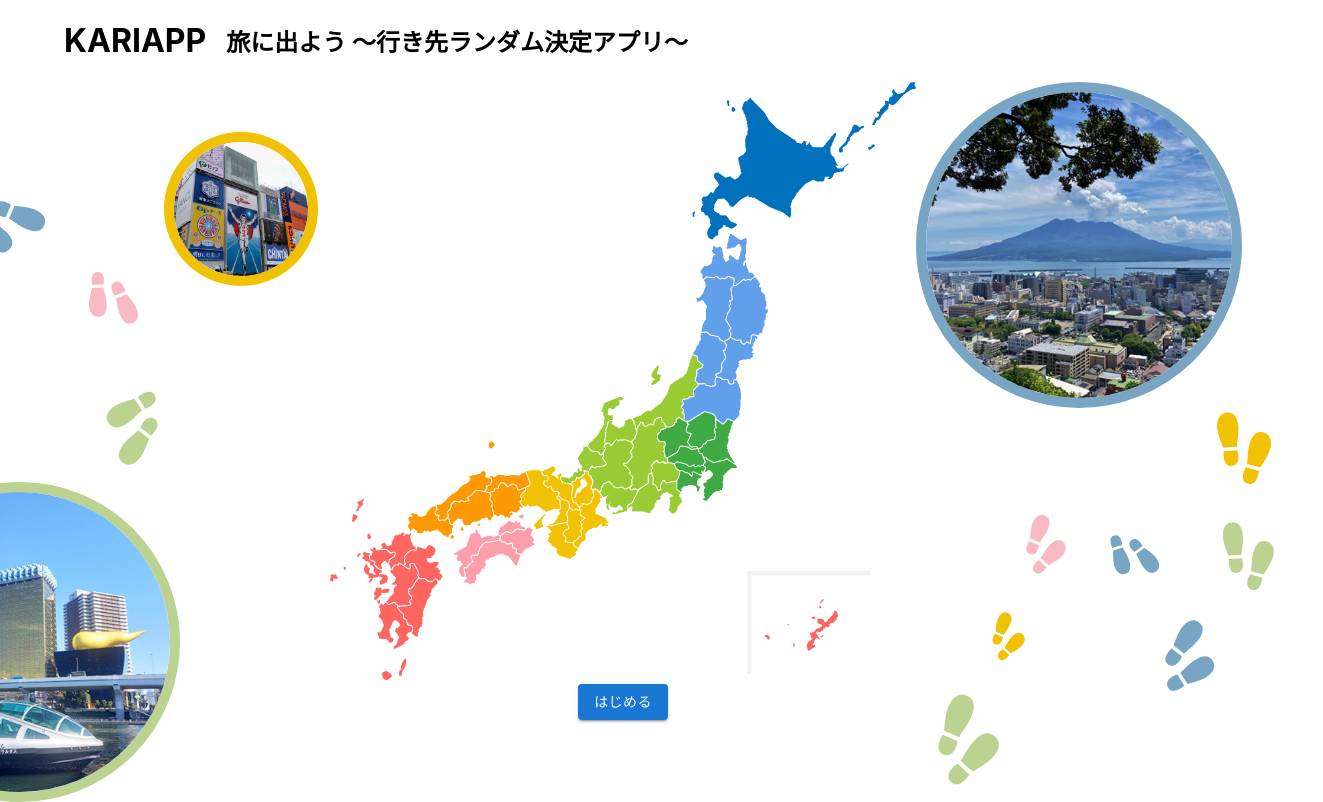
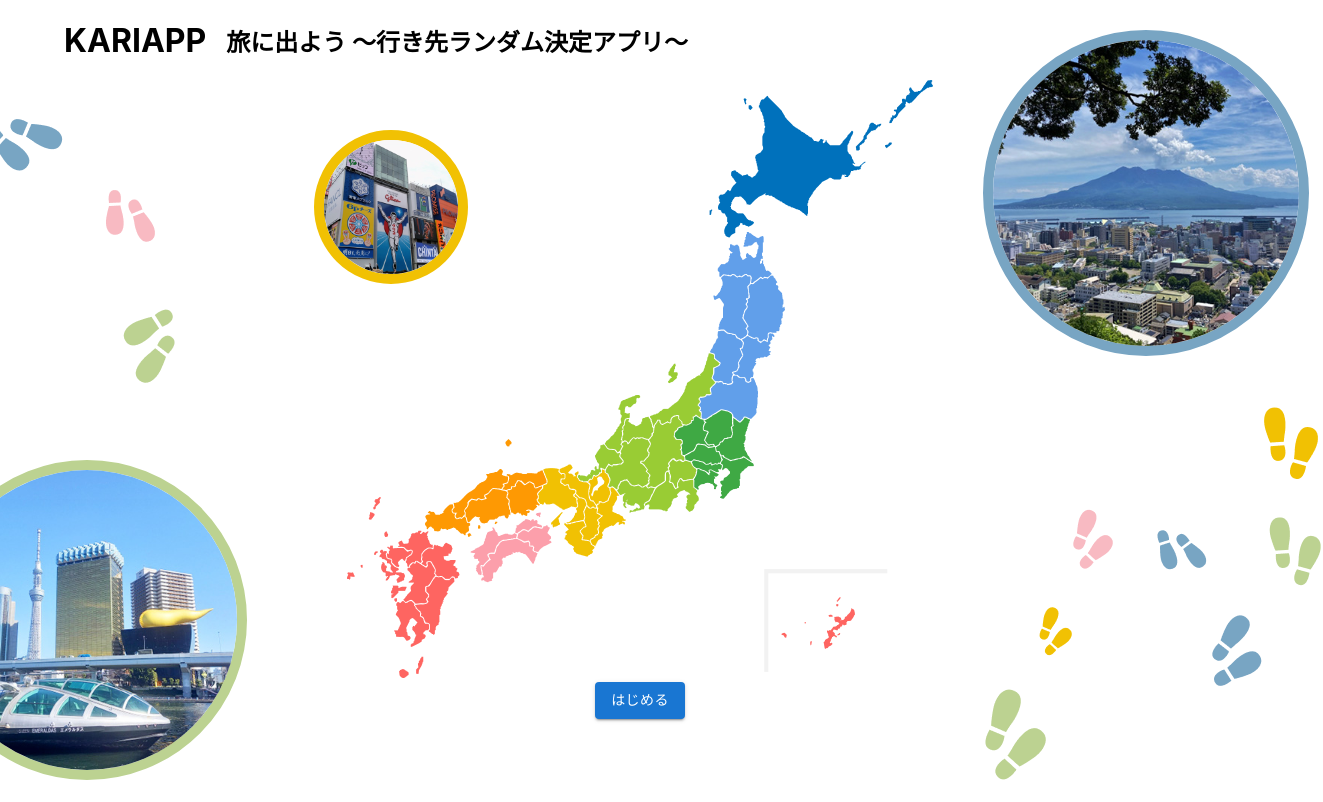
Before and after one commit to Apocalyptic-Wonderboiled/wonder-app, a React (Create React App) app: page / in a window 1280 px wide. Shown: the whole page, 1323 px wide, since content can reach past the window. Built offline with nearby package versions, Linux system fonts and the light colour scheme.

Commit message:
#21 TOP画面の配置を調整

```diff
--- a/src/components/Top.jsx
+++ b/src/components/Top.jsx
@@ -4,12 +4,12 @@ import styles from './Top.module.css';
 export const Top = (props) => {
   return (
     <>
-      <div className={styles.container}>
+      <div className={styles.header}>
         <h1>KARIAPP</h1>
         <h2 className={styles.subtitle}>旅に出よう 〜行き先ランダム決定アプリ〜</h2>
       </div>
 
-      <div className={styles.container}>
+      <div className={styles.body}>
         <div className={styles.leftContainer}>
           <div>
             <img src={'/images/Top/footprints_l.png'} className={styles.footprintsLeftStyle} alt="足跡の画像" />
--- a/src/components/Top.module.css
+++ b/src/components/Top.module.css
@@ -4,8 +4,15 @@
   align-items: center;
 }
 
-.container {
+.header {
   display: flex;
+  align-items: center;
+  height: 10vh;
+}
+
+.body {
+  display: flex;
+  height: 90vh;
 }
 
 .leftContainer {
@@ -24,12 +31,14 @@
 
 .footprintsLeftStyle {
   position: absolute;
-  top: 100px;
+  top: 20px;
   right: 150px;
 }
 
 .footprintsRighttStyle {
   position: absolute;
+  bottom: 10px;
+  left: 30px;
 }
 
 .image1Style {
@@ -38,8 +47,8 @@
   height: 300px;
   border: 10px solid #BCD291;
   position: absolute;
-  top: 400px;
-  right: 150px;
+  bottom: 20px;
+  right: 100px;
 }
 
 .image2Style {
@@ -47,6 +56,10 @@
   width: 306px;
   height: 306px;
   border: 10px solid #78A5C3;
+  position: absolute;
+  top: -50px;
+  left: 50px
+
 }
 
 .image3Style {
@@ -56,5 +69,5 @@
   border: 10px solid #F1C103;
   position: absolute;
   top: 50px;
-  left: 100px;
+  left: 250px;
 }
```
